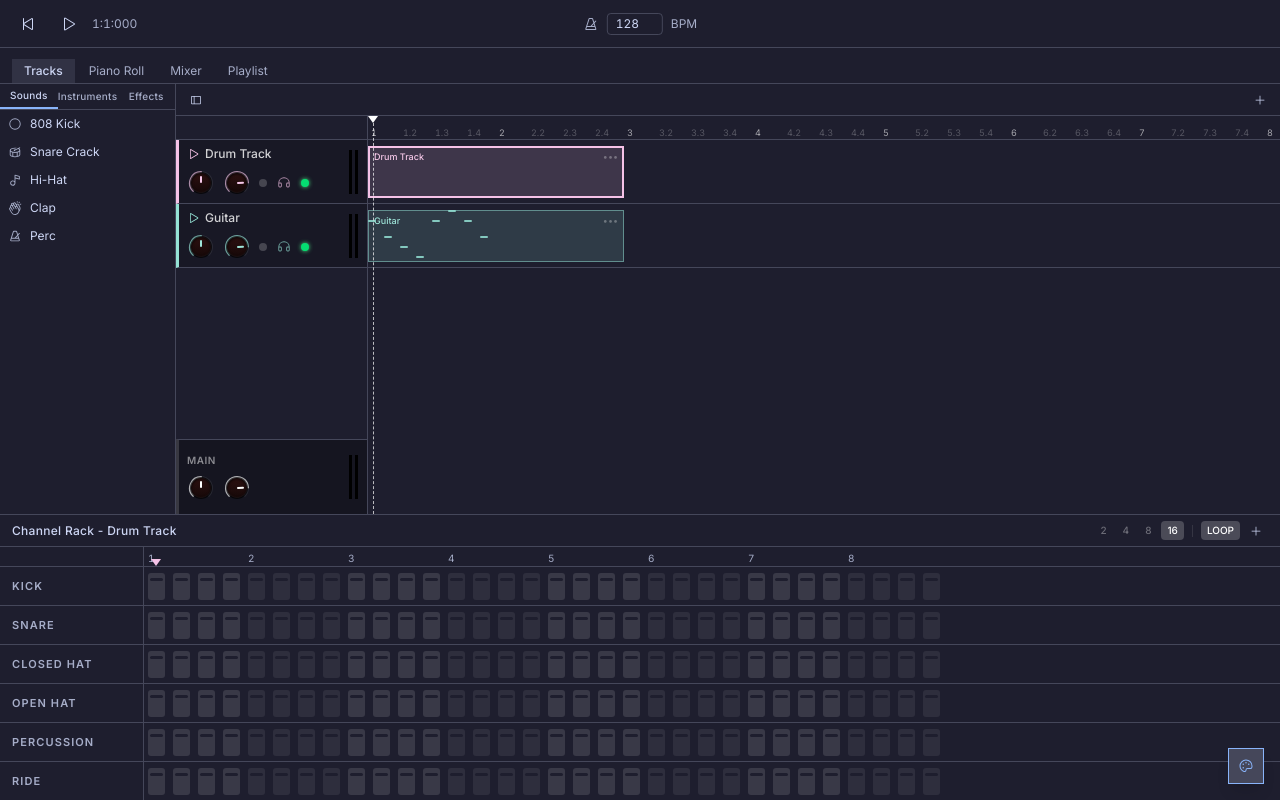
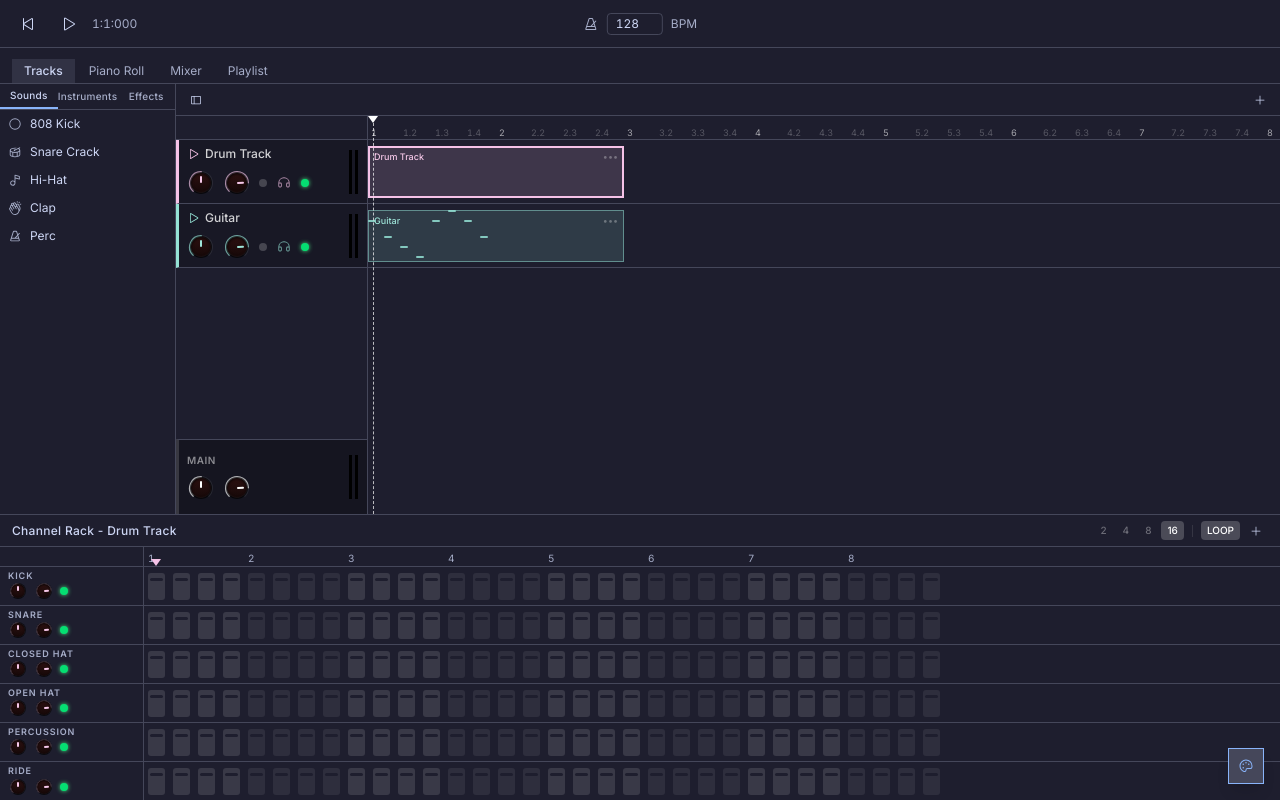
Before and after one commit to ahmoin/note-canvas, a Next.js app: page / in a window 1280 px wide. Built offline with nearby package versions, Linux system fonts and the light colour scheme.

Commit message:
feat: add channel specific volume, pan, and mute

```diff
--- a/components/channel-rack.tsx
+++ b/components/channel-rack.tsx
@@ -10,6 +10,95 @@ import { CHANNELS, STEPS, useDAWStore } from "@/lib/store";
 import { cn } from "@/lib/utils";
 
 const STEP_PX = 25;
+
+const CH_KNOB_SIZE = 20;
+const CH_KNOB_R = 7;
+const CH_KNOB_CX = CH_KNOB_SIZE / 2;
+const CH_KNOB_CY = CH_KNOB_SIZE / 2;
+
+function chKnobXY(deg: number) {
+	return {
+		x: CH_KNOB_CX + CH_KNOB_R * Math.sin((deg * Math.PI) / 180),
+		y: CH_KNOB_CY - CH_KNOB_R * Math.cos((deg * Math.PI) / 180),
+	};
+}
+
+function ChannelKnob({
+	label,
+	value,
+	min = 0,
+	max = 100,
+	onChange,
+	color,
+}: {
+	label: string;
+	value: number;
+	min?: number;
+	max?: number;
+	onChange: (v: number) => void;
+	color: string;
+}) {
+	const dragRef = React.useRef<{ y: number; value: number } | null>(null);
+	const ratio = (value - min) / (max - min);
+	const angle = -135 + ratio * 270;
+	const span = angle + 135;
+	const startPt = chKnobXY(-135);
+	const bgEndPt = chKnobXY(135);
+	const valEndPt = chKnobXY(angle);
+	const fmt = (n: number) => n.toFixed(2);
+	const bgPath = `M ${fmt(startPt.x)} ${fmt(startPt.y)} A ${CH_KNOB_R} ${CH_KNOB_R} 0 1 1 ${fmt(bgEndPt.x)} ${fmt(bgEndPt.y)}`;
+	const valPath =
+		ratio > 0.002
+			? `M ${fmt(startPt.x)} ${fmt(startPt.y)} A ${CH_KNOB_R} ${CH_KNOB_R} 0 ${span > 180 ? 1 : 0} 1 ${fmt(valEndPt.x)} ${fmt(valEndPt.y)}`
+			: null;
+	const displayValue =
+		label === "PAN"
+			? value === 0
+				? "C"
+				: value > 0
+					? `R${Math.round(value)}`
+					: `L${Math.round(-value)}`
+			: `${Math.round(value)}`;
+	const onMouseDown = (e: React.MouseEvent) => {
+		e.preventDefault();
+		dragRef.current = { y: e.clientY, value };
+		const onMouseMove = (mv: MouseEvent) => {
+			if (!dragRef.current) return;
+			const delta = (dragRef.current.y - mv.clientY) / 100;
+			onChange(Math.max(min, Math.min(max, dragRef.current.value + delta * (max - min))));
+		};
+		const onMouseUp = () => {
+			dragRef.current = null;
+			window.removeEventListener("mousemove", onMouseMove);
+			window.removeEventListener("mouseup", onMouseUp);
+		};
+		window.addEventListener("mousemove", onMouseMove);
+		window.addEventListener("mouseup", onMouseUp);
+	};
+	return (
+		<div
+			className="group relative cursor-ns-resize select-none"
+			style={{ width: CH_KNOB_SIZE, height: CH_KNOB_SIZE }}
+			onMouseDown={onMouseDown}
+			title={`${label}: ${displayValue}`}
+		>
+			<svg width={CH_KNOB_SIZE} height={CH_KNOB_SIZE} className="absolute inset-0">
+				<title>{label}</title>
+				<path d={bgPath} fill="none" stroke="rgba(255,255,255,0.08)" strokeWidth="1.5" strokeLinecap="round" />
+				{valPath && (
+					<path d={valPath} fill="none" style={{ stroke: `color-mix(in srgb, ${color} 65%, transparent)` }} strokeWidth="1.5" strokeLinecap="round" />
+				)}
+			</svg>
+			<div className="absolute inset-[3px] rounded-full bg-gradient-to-b from-[#2e1111] to-[#150808] shadow-[inset_0_1px_2px_rgba(0,0,0,0.8)] ring-1 ring-black/70" />
+			<div
+				className="absolute inset-[3px] flex items-start justify-center pt-[2px]"
+				style={{ transform: `rotate(${angle}deg)` }}
+			>
+				<div className="h-[5px] w-[1.5px] rounded-full" style={{ backgroundColor: `color-mix(in srgb, ${color} 90%, white)` }} />
+			</div>
+		</div>
+	);
+}
 
 const PATTERN_LENGTH_OPTIONS = [2, 4, 8, 16] as const;
 
@@ -83,6 +172,12 @@ export function ChannelRack() {
 		trackLoop,
 		setPatternLength,
 		setTrackLoop,
+		channelVolumes,
+		channelPans,
+		channelMuted,
+		setChannelVolume,
+		setChannelPan,
+		toggleChannelMute,
 	} = useDAWStore();
 
 	const activeLengthBars = patternLengthBars[activeTrack] ?? 16;
@@ -216,16 +311,48 @@ export function ChannelRack() {
 			<div className="flex flex-1 overflow-hidden">
 				<div className="flex w-36 shrink-0 flex-col border-r">
 					<div className="h-5 shrink-0 border-b" />
-					{CHANNELS.map((ch) => (
+					{CHANNELS.map((ch) => {
+						const vol = channelVolumes[activeTrack]?.[ch] ?? 82.5;
+						const pan = channelPans[activeTrack]?.[ch] ?? 0;
+						const muted = channelMuted[activeTrack]?.[ch] ?? false;
+						return (
 							<div
 								key={ch}
-							className="flex h-[39px] shrink-0 items-center border-b px-3 last:border-0"
+								className="flex h-[39px] shrink-0 flex-col justify-between border-b px-2 py-1 last:border-0"
 							>
-							<span className="text-[11px] font-semibold uppercase tracking-widest text-muted-foreground">
+								<span className="text-[9px] font-semibold uppercase tracking-widest text-muted-foreground leading-none">
 									{ch}
 								</span>
+								<div className="flex items-center gap-1.5">
+									<ChannelKnob
+										label="PAN"
+										value={pan}
+										min={-50}
+										max={50}
+										onChange={(v) => setChannelPan(activeTrack, ch, v)}
+										color={trackColor}
+									/>
+									<ChannelKnob
+										label="VOL"
+										value={vol}
+										onChange={(v) => setChannelVolume(activeTrack, ch, v)}
+										color={trackColor}
+									/>
+									<button
+										type="button"
+										onClick={() => toggleChannelMute(activeTrack, ch)}
+										title={muted ? "Unmute" : "Mute"}
+										className={cn(
+											"size-2 rounded-full transition-colors",
+											muted
+												? "bg-white/20"
+												: "bg-green-400 shadow-[0_0_4px_#4ade80]",
+										)}
+									/>
 								</div>
-					))}
+							</div>
+						);
+					})}
 				</div>
 
 				<div className="flex-1 overflow-x-auto overflow-y-hidden">
--- a/hooks/use-playback.ts
+++ b/hooks/use-playback.ts
@@ -21,6 +21,9 @@ export function usePlayback() {
 		trackVolumes,
 		patternLengthBars,
 		trackLoop,
+		channelVolumes,
+		channelPans,
+		channelMuted,
 		setCurrentTick,
 		setPlayStartAudioTime,
 	} = useDAWStore();
@@ -41,6 +44,12 @@ export function usePlayback() {
 	patternLengthBarsRef.current = patternLengthBars;
 	const trackLoopRef = React.useRef(trackLoop);
 	trackLoopRef.current = trackLoop;
+	const channelVolumesRef = React.useRef(channelVolumes);
+	channelVolumesRef.current = channelVolumes;
+	const channelPansRef = React.useRef(channelPans);
+	channelPansRef.current = channelPans;
+	const channelMutedRef = React.useRef(channelMuted);
+	channelMutedRef.current = channelMuted;
 
 	const startRef = React.useRef<{
 		audioTime: number;
@@ -85,7 +94,7 @@ export function usePlayback() {
 					const subtype = tracksRef.current[ti]?.subtype;
 					const lengthBars = patternLengthBarsRef.current[ti] ?? 16;
 					const loopEnabled = trackLoopRef.current[ti] ?? true;
-					// 16 subs per visual bar (PIANO_STEPS=256 / BARS=16)
+
 					const pianoSubs = lengthBars * 16;
 					if (!loopEnabled && step >= pianoSubs) return;
 					const pianoStep = step % pianoSubs;
@@ -105,7 +114,24 @@ export function usePlayback() {
 						}
 					} else if (isDrumTick) {
 						for (const ch of CHANNELS) {
-							if (pat[ch]?.[drumStep]) DRUM_PLAYERS[ch]?.(time, dest);
+							if (!pat[ch]?.[drumStep]) continue;
+							if (channelMutedRef.current[ti]?.[ch]) continue;
+							const chanVol = (channelVolumesRef.current[ti]?.[ch] ?? 82.5) / 100;
+							const chanPan = (channelPansRef.current[ti]?.[ch] ?? 0) / 50;
+							let node: AudioNode = dest;
+							if (chanPan !== 0) {
+								const panner = ac.createStereoPanner();
+								panner.pan.value = Math.max(-1, Math.min(1, chanPan));
+								panner.connect(node);
+								node = panner;
+							}
+							if (chanVol !== 1) {
+								const gain = ac.createGain();
+								gain.gain.value = chanVol;
+								gain.connect(node);
+								node = gain;
+							}
+							DRUM_PLAYERS[ch]?.(time, node);
 						}
 					}
 				});
--- a/lib/store.ts
+++ b/lib/store.ts
@@ -103,6 +103,12 @@ interface DAWState {
 	masterPan: number;
 	setMasterVolume: (vol: number) => void;
 	setMasterPan: (pan: number) => void;
+	channelVolumes: Record<number, Record<string, number>>;
+	channelPans: Record<number, Record<string, number>>;
+	channelMuted: Record<number, Record<string, boolean>>;
+	setChannelVolume: (trackIndex: number, channel: string, vol: number) => void;
+	setChannelPan: (trackIndex: number, channel: string, pan: number) => void;
+	toggleChannelMute: (trackIndex: number, channel: string) => void;
 }
 
 export const useDAWStore = create<DAWState>((set) => ({
@@ -123,6 +129,9 @@ export const useDAWStore = create<DAWState>((set) => ({
 	trackLoop: Array(DEFAULT_TRACKS.length).fill(true),
 	masterVolume: 82.5,
 	masterPan: 0,
+	channelVolumes: {},
+	channelPans: {},
+	channelMuted: {},
 	setActiveView: (view) => set({ activeView: view }),
 	togglePlay: () => set((s) => ({ isPlaying: !s.isPlaying })),
 	setBpm: (bpm) => set({ bpm }),
@@ -228,6 +237,30 @@ export const useDAWStore = create<DAWState>((set) => ({
 		}),
 	setMasterVolume: (vol) => set({ masterVolume: vol }),
 	setMasterPan: (pan) => set({ masterPan: pan }),
+	setChannelVolume: (trackIndex, channel, vol) =>
+		set((s) => ({
+			channelVolumes: {
+				...s.channelVolumes,
+				[trackIndex]: { ...(s.channelVolumes[trackIndex] ?? {}), [channel]: vol },
+			},
+		})),
+	setChannelPan: (trackIndex, channel, pan) =>
+		set((s) => ({
+			channelPans: {
+				...s.channelPans,
+				[trackIndex]: { ...(s.channelPans[trackIndex] ?? {}), [channel]: pan },
+			},
+		})),
+	toggleChannelMute: (trackIndex, channel) =>
+		set((s) => ({
+			channelMuted: {
+				...s.channelMuted,
+				[trackIndex]: {
+					...(s.channelMuted[trackIndex] ?? {}),
+					[channel]: !(s.channelMuted[trackIndex]?.[channel] ?? false),
+				},
+			},
+		})),
 	addTrack: (name, type, subtype = "sound") =>
 		set((s) => ({
 			tracks: [...s.tracks, { name, type, subtype }],
```
Lines whose indentation alone changed are shown as unchanged.
